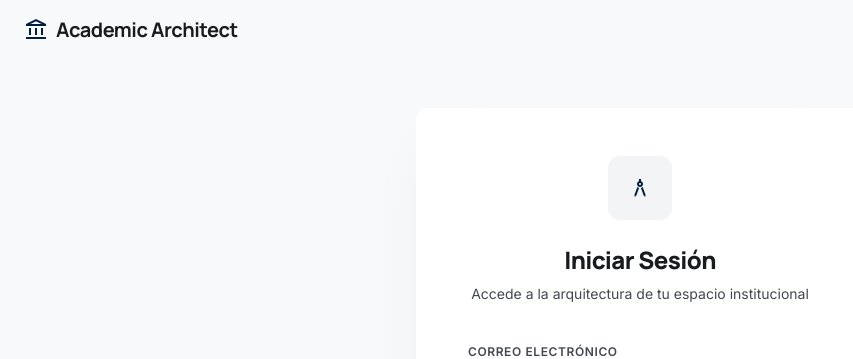
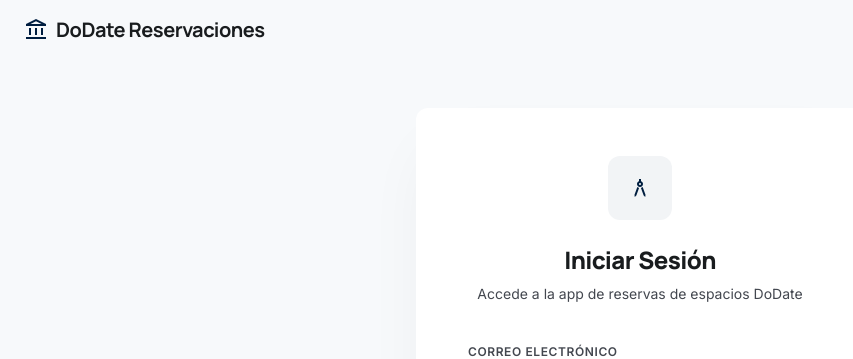
Before and after one commit to antoniodpr3040/Front_end_Reservaciones, a React (Vite) app: page / in a window 1280 px wide. Shown: the top 359 px of the page, without its empty margins (0-853 px from the left). Built offline with nearby package versions, Linux system fonts and the light colour scheme.

Commit message:
Cambio de texto en la plantilla

```diff
--- a/index.html
+++ b/index.html
@@ -3,7 +3,7 @@
   <head>
     <meta charset="UTF-8" />
     <meta name="viewport" content="width=device-width, initial-scale=1.0" />
-    <title>Academic Architect</title>
+    <title>DoDate Reservaciones</title>
     <link href="https://fonts.googleapis.com/css2?family=Material+Symbols+Outlined:wght,FILL@100..700,0..1&display=swap" rel="stylesheet" />
   </head>
   <body>
--- a/src/App.tsx
+++ b/src/App.tsx
@@ -66,7 +66,7 @@
       <div className="flex justify-between items-center px-8 h-full max-w-full">
         <div className="flex items-center gap-8">
           <span className="text-xl font-bold bg-gradient-to-br from-[#001e40] to-[#003366] bg-clip-text text-transparent font-headline tracking-tight cursor-pointer" onClick={onBackToSpaces}>
-            Academic Architect
+            DoDate Reservaciones
           </span>
           <nav className="hidden md:flex items-center gap-6 font-headline tracking-tight text-sm font-semibold">
             <button
@@ -108,7 +108,7 @@
     <footer className="w-full py-8 mt-auto bg-slate-100">
       <div className="bg-slate-200 h-[1px] mb-8 max-w-7xl mx-auto"></div>
       <div className="max-w-7xl mx-auto px-8 flex flex-col md:flex-row justify-between items-center gap-4 font-body text-xs text-slate-500">
-        <p>© 2024 The Academic Architect. Institutional Property.</p>
+        <p>© 2024 The DoDate Reservaciones. Institutional Property.</p>
         <div className="flex gap-6">
           <a className="hover:text-blue-900 transition-colors opacity-80 hover:opacity-100" href="#">Privacy Policy</a>
           <a className="hover:text-blue-900 transition-colors opacity-80 hover:opacity-100" href="#">Terms of Service</a>
@@ -126,7 +126,7 @@
       <header className="flex items-center justify-between px-6 py-4 w-full bg-[#f7f9fb]">
         <div className="flex items-center gap-2">
           <span className="material-symbols-outlined text-primary text-2xl">account_balance</span>
-          <span className="font-headline font-bold tracking-tight text-xl text-[#191c1e]">Academic Architect</span>
+          <span className="font-headline font-bold tracking-tight text-xl text-[#191c1e]">DoDate Reservaciones</span>
         </div>
       </header>
       <main className="flex-grow flex items-center justify-center px-4 py-12">
@@ -137,7 +137,7 @@
                 <span className="material-symbols-outlined text-primary text-4xl">architecture</span>
               </div>
               <h1 className="font-headline text-2xl font-extrabold text-on-surface tracking-tight mb-2">Iniciar Sesión</h1>
-              <p className="text-on-surface-variant text-sm">Accede a la arquitectura de tu espacio institucional</p>
+              <p className="text-on-surface-variant text-sm">Accede a la app de reservas de espacios DoDate</p>
             </div>
             <form className="space-y-6" onSubmit={(e) => { e.preventDefault(); onLogin(); }}>
               <div className="space-y-2">
@@ -170,7 +170,7 @@
           <a className="font-body text-xs text-[#43474f] hover:text-[#001e40] transition-opacity opacity-80 hover:opacity-100" href="#">Security Architecture</a>
         </div>
         <p className="font-body text-xs text-[#43474f] opacity-80">
-          © 2024 Academic Architect. Institutional Space Management.
+          © 2024 DoDate Reservaciones. Institutional Space Management.
         </p>
       </footer>
     </div>
@@ -457,7 +457,7 @@
     <div className="bg-surface min-h-screen flex flex-col">
       <header className="fixed top-0 w-full z-50 bg-slate-50/80 backdrop-blur-xl shadow-sm h-16 flex justify-between items-center px-8 max-w-full">
         <div className="flex items-center gap-2">
-          <span className="text-xl font-bold bg-gradient-to-br from-[#001e40] to-[#003366] bg-clip-text text-transparent font-headline tracking-tight">Academic Architect</span>
+          <span className="text-xl font-bold bg-gradient-to-br from-[#001e40] to-[#003366] bg-clip-text text-transparent font-headline tracking-tight">DoDate Reservaciones</span>
         </div>
         <div className="flex items-center gap-6">
           <button className="text-slate-500 hover:bg-slate-100 p-2 rounded-lg transition-all active:scale-95">
```
Also changed, not shown: 2 other files (tests, documents, lock files or other folders).
